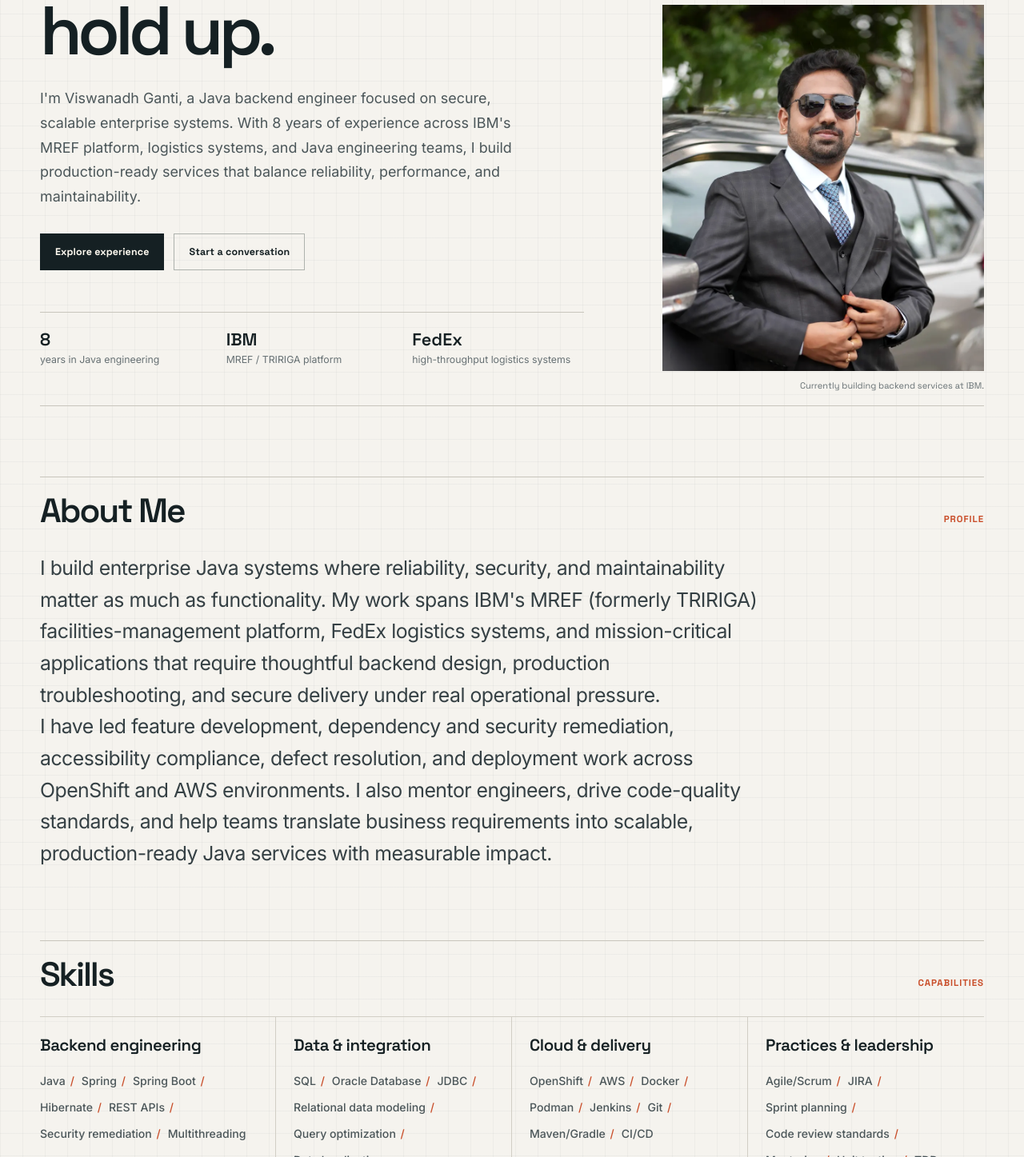
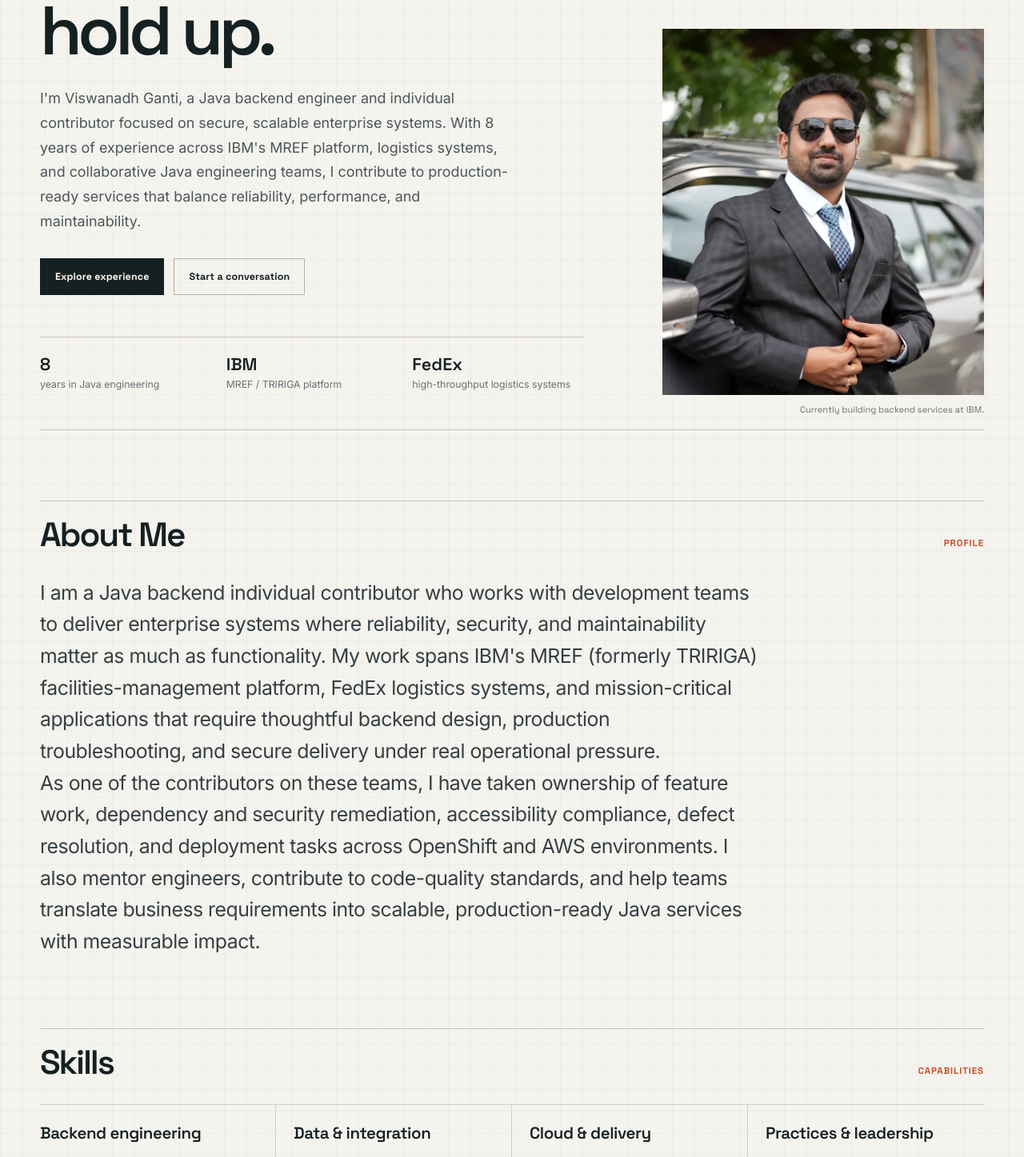
Before and after one commit to Viswanadh-Ganti/my-portfolio, a React (Vite) app: page / in a window 1280 px wide. Shown: the part 403-1850 px from the top of the page at 80% size. Built offline with nearby package versions, Linux system fonts and the light colour scheme; a web font is replaced by a local one.

Commit message:
enhanced About

```diff
--- a/src/components/About.jsx
+++ b/src/components/About.jsx
@@ -6,16 +6,18 @@ export default function About() {
         <span>Profile</span>
       </div>
       <p>
-        I build enterprise Java systems where reliability, security, and maintainability matter as
-        much as functionality. My work spans IBM&apos;s MREF (formerly TRIRIGA) facilities-management
-        platform, FedEx logistics systems, and mission-critical applications that require thoughtful
-        backend design, production troubleshooting, and secure delivery under real operational pressure.
+        I am a Java backend individual contributor who works with development teams to deliver
+        enterprise systems where reliability, security, and maintainability matter as much as
+        functionality. My work spans IBM&apos;s MREF (formerly TRIRIGA) facilities-management platform,
+        FedEx logistics systems, and mission-critical applications that require thoughtful backend
+        design, production troubleshooting, and secure delivery under real operational pressure.
       </p>
       <p>
-        I have led feature development, dependency and security remediation, accessibility compliance,
-        defect resolution, and deployment work across OpenShift and AWS environments. I also mentor
-        engineers, drive code-quality standards, and help teams translate business requirements into
-        scalable, production-ready Java services with measurable impact.
+        As one of the contributors on these teams, I have taken ownership of feature work, dependency
+        and security remediation, accessibility compliance, defect resolution, and deployment tasks
+        across OpenShift and AWS environments. I also mentor engineers, contribute to code-quality
+        standards, and help teams translate business requirements into scalable, production-ready
+        Java services with measurable impact.
       </p>
     </section>
   )
--- a/src/components/Experience.jsx
+++ b/src/components/Experience.jsx
@@ -4,7 +4,7 @@ const experience = [
     company: 'IBM',
     period: 'Nov 2023 — Present',
     summary:
-      'Deliver enterprise backend services for IBM MREF, supporting feature development, security hardening, dependency upgrades, customer defect remediation, and deployment across OpenShift and AWS pipelines. Work spans 340+ commits and 50+ work items across a large, mission-critical platform.',
+      'Contribute as an individual developer on the IBM MREF team, supporting feature development, security hardening, dependency upgrades, customer defect remediation, and deployment across OpenShift and AWS pipelines. Work spans 340+ commits and 50+ work items across a large, mission-critical platform.',
   },
   {
     role: 'Technical Lead',
@@ -25,7 +25,7 @@ const experience = [
     company: 'Wipro Limited',
     period: 'Nov 2018 — Aug 2021',
     summary:
-      'Built and maintained modules for the FedEx Integrated Sortation System, a high-throughput logistics platform, using multithreading, JDBC, and SQL optimization to improve production reliability and performance.',
+      'Contributed to building and maintaining modules for the FedEx Integrated Sortation System, a high-throughput logistics platform, using multithreading, JDBC, and SQL optimization to improve production reliability and performance as part of the development team.',
   },
   {
     role: 'Intern',
--- a/src/components/Hero.jsx
+++ b/src/components/Hero.jsx
@@ -5,10 +5,10 @@ export default function Hero() {
         <p className="eyebrow">Java engineer · Hyderabad, Telangana, India</p>
         <h1>Enterprise software, built to hold up.</h1>
         <p>
-          I&apos;m Viswanadh Ganti, a Java backend engineer focused on secure, scalable enterprise
-          systems. With 8 years of experience across IBM&apos;s MREF platform, logistics systems, and
-          Java engineering teams, I build production-ready services that balance reliability,
-          performance, and maintainability.
+          I&apos;m Viswanadh Ganti, a Java backend engineer and individual contributor focused on
+          secure, scalable enterprise systems. With 8 years of experience across IBM&apos;s MREF
+          platform, logistics systems, and collaborative Java engineering teams, I contribute to
+          production-ready services that balance reliability, performance, and maintainability.
         </p>
         <div className="button-row">
           <a href="#experience" className="primary-btn">
--- a/src/components/Project.jsx
+++ b/src/components/Project.jsx
@@ -2,7 +2,7 @@ const projects = [
   {
     title: 'IBM MREF / TRIRIGA',
     description:
-      'Delivered enterprise backend services for a large facilities and real-estate platform, covering feature development, security hardening, defect remediation, and deployment support in OpenShift and AWS environments.',
+      'Contributed to enterprise backend services for a large facilities and real-estate platform as part of the development team, covering feature development, security hardening, defect remediation, and deployment support in OpenShift and AWS environments.',
     tech: ['Java', 'Spring Boot', 'Hibernate', 'OpenShift', 'AWS'],
   },
   {
@@ -14,7 +14,7 @@ const projects = [
   {
     title: 'FedEx Integrated Sortation System',
     description:
-      'Built and maintained modules for a high-throughput package-sorting platform, applying multithreading, JDBC, and SQL optimization to production-critical code-upgrade patches and reliability fixes.',
+      'Contributed to building and maintaining modules for a high-throughput package-sorting platform, applying multithreading, JDBC, and SQL optimization to production-critical code-upgrade patches and reliability fixes.',
     tech: ['Java', 'JDBC', 'SQL', 'Multithreading'],
   },
   {
--- a/src/components/Resume.jsx
+++ b/src/components/Resume.jsx
@@ -5,8 +5,8 @@ const resumeExperience = [
     period: 'Nov 2023 - Present',
     bullets: [
       'Contribute to IBM MREF (Maximo Real Estate and Facilities, formerly TRIRIGA), an enterprise facilities and real-estate management platform deployed at large global organisations.',
-      'Delivered 340+ commits spanning feature development, security hardening, dependency management, and customer defect resolution across more than 50 work items since 2022.',
-      'Led end-to-end remediation of reflected XSS exposures across multiple high-traffic UI surfaces and configured a continuous static-analysis pipeline with custom sanitizer rules and per-pull-request scanning.',
+      'Contributed 340+ commits spanning feature development, security hardening, dependency management, and customer defect resolution across more than 50 work items since 2022 as part of the IBM MREF development team.',
+      'Owned implementation of reflected XSS remediation across multiple high-traffic UI surfaces and contributed to configuring a continuous static-analysis pipeline with custom sanitizer rules and per-pull-request scanning.',
       'Resolved critical third-party library vulnerabilities, optimized AES encryption throughput for large datasets, hardened email transport security, and delivered work within containerized OpenShift and AWS deployment pipelines using Git and Jenkins CI/CD.',
     ],
   },
@@ -34,8 +34,8 @@ const resumeExperience = [
     company: 'Wipro Limited',
     period: 'Nov 2018 - Aug 2021',
     bullets: [
-      'Built and maintained modules for the Integrated Sortation System (ISS), an automated package-sorting platform running across FedEx Ground facilities.',
-      'Developed and deployed code-upgrade patches for a high-throughput, mission-critical production system using Git and Maven, gaining hands-on depth in multithreading, JDBC, and SQL query optimization.',
+      'Contributed to building and maintaining modules for the Integrated Sortation System (ISS), an automated package-sorting platform running across FedEx Ground facilities.',
+      'Contributed code-upgrade patches for a high-throughput, mission-critical production system using Git and Maven, gaining hands-on depth in multithreading, JDBC, and SQL query optimization as part of the development team.',
     ],
   },
   {
@@ -60,12 +60,12 @@ export default function Resume() {
         <section className="resume-block">
           <h2>Professional Summary</h2>
           <p>
-            Full stack engineer with 8 years building enterprise Java systems, including 4+ years
-            delivering backend services for IBM&apos;s MREF (formerly TRIRIGA) facilities-management
-            platform, and prior experience leading a Java engineering team as Technical Lead at
-            Wipro. Strong foundation across Spring Boot, Hibernate, SQL/Oracle, React.js, and
-            containerized deployment on OpenShift/AWS, backed by hands-on delivery in Git,
-            Maven/Gradle, Jenkins CI/CD, and JIRA-driven Agile teams.
+            Full stack engineer and individual contributor with 8 years working on enterprise Java
+            systems, including 4+ years contributing backend services to IBM&apos;s MREF (formerly
+            TRIRIGA) facilities-management platform, and prior experience leading a Java engineering
+            team as Technical Lead at Wipro. Strong foundation across Spring Boot, Hibernate,
+            SQL/Oracle, React.js, and containerized deployment on OpenShift/AWS, backed by hands-on
+            delivery in Git, Maven/Gradle, Jenkins CI/CD, and JIRA-driven Agile teams.
           </p>
         </section>
 
```
